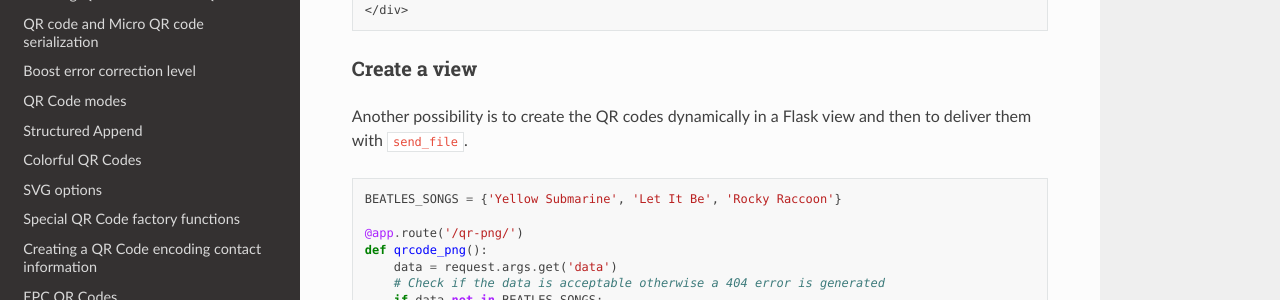
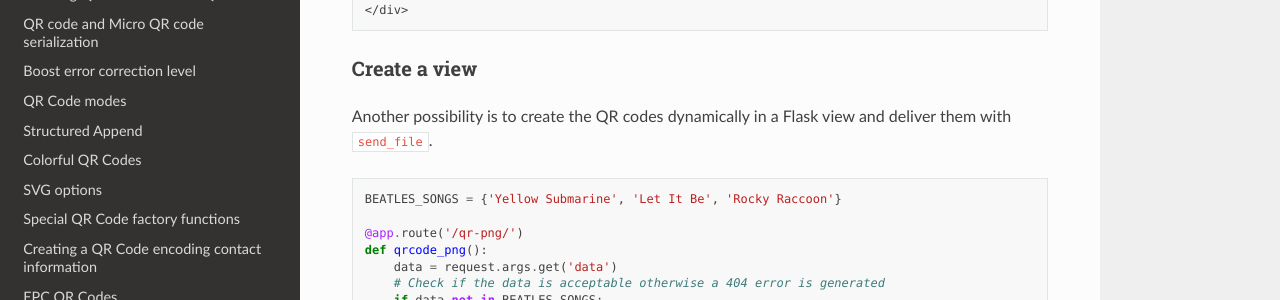
Before and after one commit to heuer/segno, a Sphinx documentation site: the page built from docs/web-development.rst, in a window 1280 px wide and 900 px high, scrolled down 1127 px. Shown: the part 151-451 px from the top of the window. Built offline with Sphinx 7.4.7 and the Read the Docs theme 2.0.0, drawn with Linux system fonts in a browser that asks for light colours; the version number is read from the project's files by our own code.

Commit message:
Updated docs

```diff
--- a/README.rst
+++ b/README.rst
@@ -24,7 +24,7 @@ standard conform QR Code and Micro QR Code generation acc. to ISO/IEC 18004:2015
 
 Unique features
 ---------------
-* Pure Python QR Code generator (supports 2.7, 3.7+, PyPy2 and PyPy3)
+* Pure Python QR Code generator (supports 2.7, 3.5+, PyPy2 and PyPy3)
 * No dependencies
 * A lot of `serialization formats <https://segno.readthedocs.io/en/stable/serializers.html#available-serializers>`_ (SVG, PNG, EPS, PDF, ...)
 * `Fastest (pure Python) QR Code encoder <https://segno.readthedocs.io/en/stable/comparison-qrcode-libs.html#performance>`_
--- a/docs/web-development.rst
+++ b/docs/web-development.rst
@@ -76,7 +76,7 @@ Create a view
 ~~~~~~~~~~~~~
 
 Another possibility is to create the QR codes dynamically in a Flask view and
-then to deliver them with ``send_file``.
+deliver them with ``send_file``.
 
 .. code-block:: python
 
```
